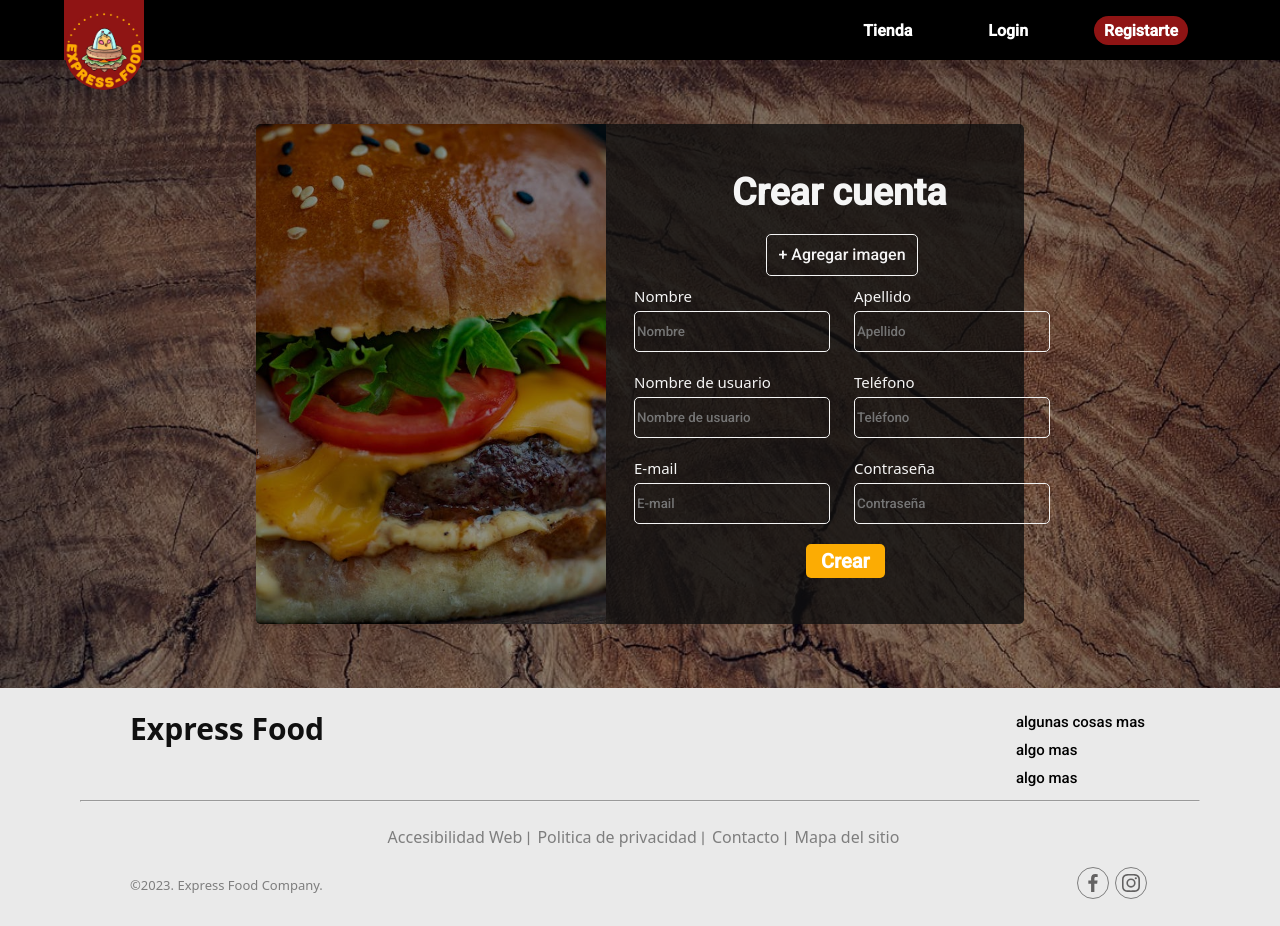
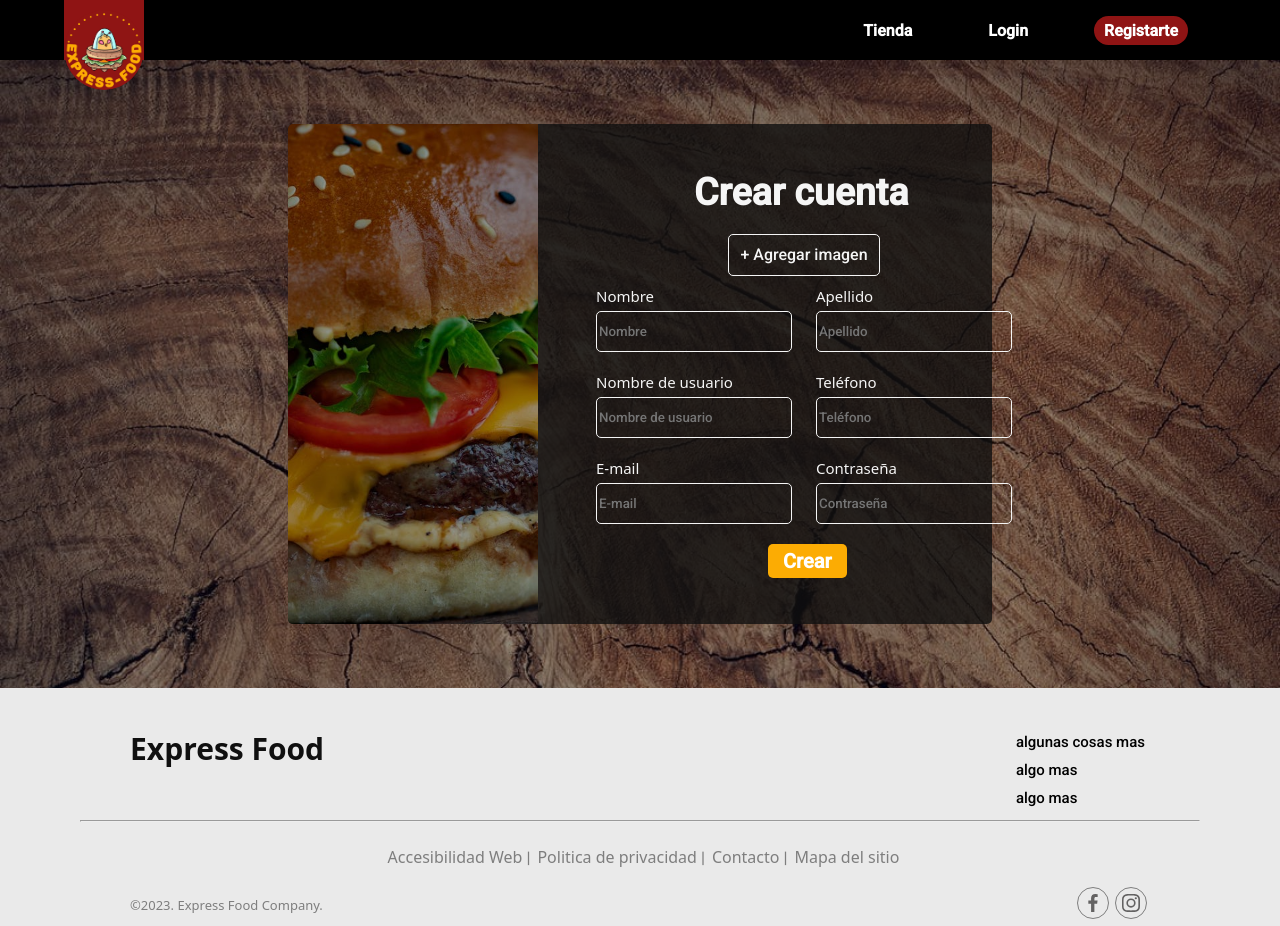
Before and after one commit to EXPRESSFOOD2/customerclient, a React (Create React App) app: page /register in a window 1280 px wide. Built offline with nearby package versions, Linux system fonts and the light colour scheme; no server answers; a web font is replaced by a local one.

Commit message:
change style

```diff
--- a/src/components/Login/CreateLogin.module.css
+++ b/src/components/Login/CreateLogin.module.css
@@ -6,7 +6,6 @@
   position: relative;
   max-width: 100vw;
   height: 660px;
-  margin-bottom: 40px;
 }
 
 .createLogin {
--- a/src/components/register/form.module.css
+++ b/src/components/register/form.module.css
@@ -18,7 +18,7 @@
   align-items: center;
   position: relative;
 
-  width: 60vw;
+  width: 55vw;
   height: 500px;
 
   background: rgba(16, 16, 16, 0.8);
@@ -30,8 +30,9 @@
   display: flex;
   align-items: center;
 }
+
 .form > div > img {
-  width: 350px;
+  width: 250px;
   height: 500px;
 
   border-top-left-radius: 5px;
@@ -46,8 +47,9 @@
   align-items: flex-start;
   flex-direction: column;
 
-  width: 100%;
+  max-width: 100%;
   height: 100%;
+  padding: 30px;
 }
 
 .divi {
--- a/src/shared/Footer/CreateFooter.module.css
+++ b/src/shared/Footer/CreateFooter.module.css
@@ -4,7 +4,8 @@
   flex-direction: column;
   justify-content: center;
 
-  padding: 20px 80px;
+  padding: 0 80px;
+  padding-top: 40px;
 }
 
 .top {
```
